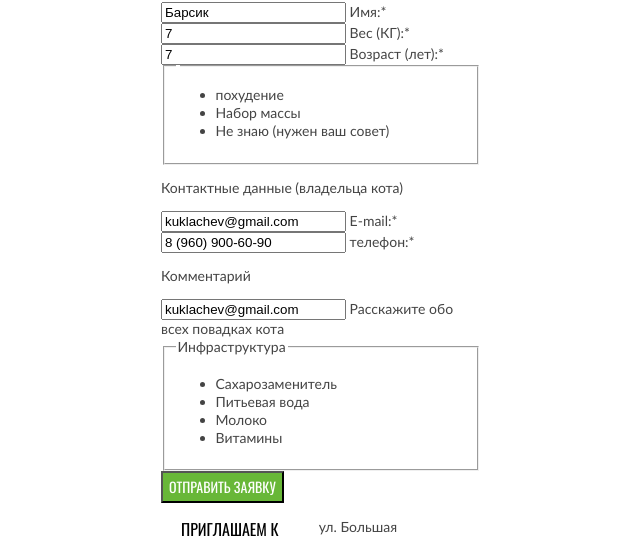
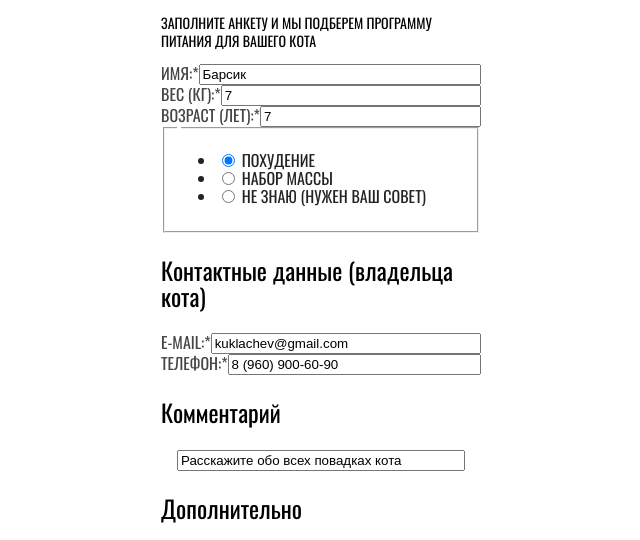
Before and after one commit to htmlacademy-adaptive/2293973-cat-energy-28, a website: page source/form.html in a window 1280 px wide. Shown: the part 280-820 px from the top of the page, without its empty margins (319-959 px from the left). Drawn offline with nearby package versions, Linux system fonts and the light colour scheme; files that its build step writes are made by us from their sources; files whose address does not match are found by name.

Commit message:
style form

```diff
--- a/source/form.html
+++ b/source/form.html
@@ -58,7 +58,7 @@
       </button>
       <div class="main-nav__wrapper">
         <ul class="main-nav__list main-nav-list">
-          <li class="main-nav-list__item site-list__item--current">
+          <li class="main-nav-list__item main-nav-list__item--current">
             <a class=main-nav-list__link href="index.html">Главная</a>
           </li>
           <li class="main-nav-list__item">
@@ -82,21 +82,21 @@
                     <div class="application-form__general-info general-info">
                         <div class="general-info__cat-info cat-info">
                             <label class="cat-info__input" for="cat-name">
+                                <span class="cat-info__legend">Имя:*</span>
                                 <input class="cat-info__cat-name cat-name" type="text" name="cat-name" id="cat-name"
                                     value="Барсик">
                                 <span class="visually-hidden">Введите имя питомца.</span>
-                                <span class="cat-info__legend">Имя:*</span>
-                            </label>
+                                                            </label>
                             <label class="cat-info__input" for="cat-weight">
+                                <span class="cat-info__legend">Вес (КГ):*</span>
                                 <input class="cat-info__cat-weight cat-weight" type="number" name="cat-weight"
                                     id="cat-weight" value="7">
                                 <span class="visually-hidden">Введите вес питомца.</span>
-                                <span class="cat-info__legend">Вес (КГ):*</span>
                             </label>
                             <label class="cat-info__input" for="cat-age">
-                                <input class="cat-info__cat-age cat-age" type="text" name="cat-age" id="cat-age"
+                                <span class="cat-info__legend">Возраст (лет):*</span>
+                                <input class="cat-info__cat-age cat-age" type="number" name="cat-age" id="cat-age"
                                     value="7">
-                                <span class="cat-info__legend">Возраст (лет):*</span>
                                 <span class="visually-hidden">Введите возраст питомца.</span>
                             </label>
                         </div>
@@ -106,7 +106,7 @@
                             <ul class="program-option__list program-option-list">
                                 <li class="program-option-list__item">
                                     <label class="program-option-list__radios list-radios" for="weight-loss">
-                                        <input class="list-radios__control-input visually-hidden" type="radio"
+                                        <input class="list-radios__control-input <!--visually-hidden-->" type="radio"
                                             name="radio" id="weight-loss" checked="checked">
                                         <span class="list-radios__radio-mark"></span>
                                         <span class="list-radios__name">похудение</span>
@@ -115,7 +115,7 @@
                                 </li>
                                 <li class="program-option-list__item">
                                     <label class="program-option-list__radios" for="weight-gain">
-                                        <input class="program-option-list__control-input visually-hidden" type="radio"
+                                        <input class="program-option-list__control-input <!--visually-hidden-->" type="radio"
                                             name="radio" id="weight-gain">
                                         <span class="program-option-list__radio-mark"></span>
                                         <span class="program-option-list__name">Набор массы</span>
@@ -124,7 +124,7 @@
                                 </li>
                                 <li class="program-option-list__item">
                                     <label class="program-option-list__radios" for="dont-know">
-                                        <input class="program-option-list__control-input visually-hidden" type="radio"
+                                        <input class="program-option-list__control-input <!--visually-hidden-->" type="radio"
                                             name="radio" id="dont-know">
                                         <span class="program-option-list__radio-mark"></span>
                                         <span class="program-option-list__name">Не знаю (нужен ваш совет)</span>
@@ -136,18 +136,18 @@
                     </div>
                     <div class="application-form__contact customer-contact">
                         <p class="customer-contact__title">Контактные данные (владельца кота)</p>
-                        <div class="customer-contact__inputs contact-inputs">
-                            <label class="contact-inputs__email-input email-input" for="email">
-                                <input class="email-input__email" type="email" name="email" id="email"
+                        <div class="customer-contact__wrapper">
+                            <label class="customer-contact__input" for="email">
+                               <span class="customer-contact__legend">E-mail:*</span>
+                                <input class="customer-contact__input-email" type="email" name="email" id="email"
                                     value="kuklachev@gmail.com">
                                 <span class="visually-hidden">Введите ваш email.</span>
-                                <span class="email-input__legend">E-mail:*</span>
                             </label>
-                            <label class="contact-inputs__tel-input tel-input" for="phone">
-                                <input class="tel-input__email" type="tel" name="phone" id="phone"
+                            <label class="customer-contact__input" for="phone">
+                                <span class="customer-contact__legend">телефон:*</span>
+                                <input class="customer-contact__input-tel" type="tel" name="phone" id="phone"
                                     value="8 (960) 900-60-90">
                                 <span class="visually-hidden">Введите ваш телефон.</span>
-                                <span class="tel-input__legend">телефон:*</span>
                             </label>
                         </div>
                     </div>
@@ -156,18 +156,18 @@
                         <div class="comments__input comment-wrapper">
                             <label class="comment-wrapper__comment-input comment-input" for="comments">
                                 <input class="comment-input__text" type="text" name="comments" id="comments"
-                                    value="kuklachev@gmail.com">
+                                    value="Расскажите обо всех повадках кота">
                                 <span class="visually-hidden">Введите дополнительную инфомрацию.</span>
-                                <span class="comment-input__legend">Расскажите обо всех повадках кота</span>
                             </label>
                         </div>
                     </div>
-                    <fieldset class="application-form__additional additional">
-                        <legend class="additional__name">Инфраструктура</legend>
-                        <ul class="additional__list additional-list">
+                    <div class="application-form__additional additional">
+                      <p class="additional__title">Дополнительно</p>
+                      <fieldset class="additional__fieldset additional-product">
+                        <ul class="additional-product__list additional-list">
                             <li class="additional-list__item">
                                 <label class="additional-list__checkboxes" for="sweetener">
-                                    <input class="additional-list__control-input visually-hidden" type="checkbox"
+                                    <input class="additional-list__control-input <!--visually-hidden-->" type="checkbox"
                                         name="sweetener" id="sweetener" checked="checked">
                                     <span class="additional-list__checkbox-mark"></span>
                                     <span class="additional-list__name">Сахарозаменитель</span>
@@ -176,7 +176,7 @@
                             </li>
                             <li class="additional-list__item">
                                 <label class="additional-list__checkboxes" for="water">
-                                    <input class="additional-list__control-input visually-hidden" type="checkbox"
+                                    <input class="additional-list__control-input <!--visually-hidden-->" type="checkbox"
                                         name="water" id="water">
                                     <span class="additional-list__checkbox-mark"></span>
                                     <span class="additional-list__name">Питьевая вода</span>
@@ -185,7 +185,7 @@
                             </li>
                             <li class="additional-list__item">
                                 <label class="additional-list__checkboxes" for="milk">
-                                    <input class="additional-list__control-input visually-hidden" type="checkbox"
+                                    <input class="additional-list__control-input <!--visually-hidden-->" type="checkbox"
                                         name="milk" id="milk">
                                     <span class="additional-list__checkbox-mark"></span>
                                     <span class="additional-list__name">Молоко</span>
@@ -194,7 +194,7 @@
                             </li>
                             <li class="additional-list__item">
                                 <label class="additional-list__checkboxes" for="vitamin">
-                                    <input class="additional-list__control-input visually-hidden" type="checkbox"
+                                    <input class="additional-list__control-input <!--visually-hidden-->" type="checkbox"
                                         name="vitamin" id="vitamin">
                                     <span class="additional-list__checkbox-mark"></span>
                                     <span class="additional-list__name">Витамины</span>
@@ -204,6 +204,7 @@
                         </ul>
                     </fieldset>
                     <button class="application-form__button primary-button">Отправить заявку</button>
+                    </div>
                 </form>
             </div>
         </section>
--- /dev/null
+++ b/source/sass/blocks/additional.scss
@@ -0,0 +1,10 @@
+.additional__title {
+  font-family: "oswald", sans-serif;
+  font-style: normal;
+  font-weight: 400;
+  font-display: swap;
+  font-size: 24px;
+  line-height: 26px;
+  color: rgba(0, 0, 0, 1);
+  text-transform: none;
+}
--- /dev/null
+++ b/source/sass/blocks/application-form.scss
@@ -0,0 +1,5 @@
+.application-form__button {
+  width: 280px;
+  margin-left: 20px;
+
+}
--- /dev/null
+++ b/source/sass/blocks/application.scss
@@ -0,0 +1,33 @@
+.application {
+  font-family: "oswald", sans-serif;
+  font-style: normal;
+  font-weight: 400;
+  font-display: swap;
+  font-size: 16px;
+  line-height: 18px;
+  color: rgba(68, 68, 68, 1);
+  display: flex;
+  flex-direction: column;
+  text-transform: uppercase;
+}
+
+.application__title {
+  font-family: "oswald", sans-serif;
+  font-style: normal;
+  font-weight: 400;
+  font-display: swap;
+  font-size: 36px;
+  line-height: 36px;
+  color: rgba(0, 0, 0, 1);
+  text-transform: none;
+}
+
+.application__intro {
+  font-family: "oswald", sans-serif;
+  font-style: normal;
+  font-weight: 400;
+  font-display: swap;
+  font-size: 14px;
+  line-height: 18px;
+  color: rgba(0, 0, 0, 1);
+}
--- /dev/null
+++ b/source/sass/blocks/cat-info.scss
@@ -0,0 +1,20 @@
+.cat-info {
+  display: flex;
+  flex-direction: column;
+}
+
+.cat-info__input {
+  display: flex;
+}
+
+.cat-info__cat-name {
+  flex-grow: 1;
+}
+
+.cat-info__cat-weight {
+  flex-grow: 1;
+}
+
+.cat-info__cat-age {
+  flex-grow: 1;
+}
--- /dev/null
+++ b/source/sass/blocks/comment-input.scss
@@ -0,0 +1,3 @@
+.comment-input__text {
+  width: 280px;
+}
--- /dev/null
+++ b/source/sass/blocks/comments.scss
@@ -0,0 +1,16 @@
+.comments__title {
+  font-family: "oswald", sans-serif;
+  font-style: normal;
+  font-weight: 400;
+  font-display: swap;
+  font-size: 24px;
+  line-height: 26px;
+  color: rgba(0, 0, 0, 1);
+  text-transform: none;
+}
+
+.comments__input {
+  display: flex;
+  flex-direction: column;
+  align-items: center;
+}
--- /dev/null
+++ b/source/sass/blocks/customer-contact.scss
@@ -0,0 +1,27 @@
+.customer-contact__wrapper {
+  display: flex;
+  flex-direction: column;
+}
+
+.customer-contact__input {
+  display: flex;
+}
+
+.customer-contact__input-email {
+  flex-grow: 1;
+}
+
+.customer-contact__input-tel {
+  flex-grow: 1;
+}
+
+.customer-contact__title {
+  font-family: "oswald", sans-serif;
+  font-style: normal;
+  font-weight: 400;
+  font-display: swap;
+  font-size: 24px;
+  line-height: 26px;
+  color: rgba(0, 0, 0, 1);
+  text-transform: none;
+}
--- a/source/sass/blocks/primary-button.scss
+++ b/source/sass/blocks/primary-button.scss
@@ -7,6 +7,7 @@
   font-size: 14px;
   line-height: 14px;
   color: rgba(255, 255, 255, 1);
+  border: 0;
   padding-top: 7px;
   padding-bottom: 7px;
   text-align: center;
--- /dev/null
+++ b/source/sass/blocks/program-option.scss
@@ -0,0 +1,4 @@
+.program-option {
+color: rgba(34, 34, 34, 1);
+text-transform: uppercase;
+}
--- a/source/sass/style.scss
+++ b/source/sass/style.scss
@@ -35,3 +35,11 @@ body {
 @import "./blocks/product-info.scss";
 @import "./blocks/secondary-button.scss";
 @import "./blocks/additional-goods.scss";
+@import "./blocks/application.scss";
+@import "./blocks/cat-info.scss";
+@import "./blocks/program-option.scss";
+@import "./blocks/customer-contact.scss";
+@import "./blocks/comments.scss";
+@import "./blocks/comment-input.scss";
+@import "./blocks/additional.scss";
+@import "./blocks/application-form.scss";
```
Also changed, not shown: source/catalog.html (+1 -1 lines), source/index.html (+1 -1 lines).
